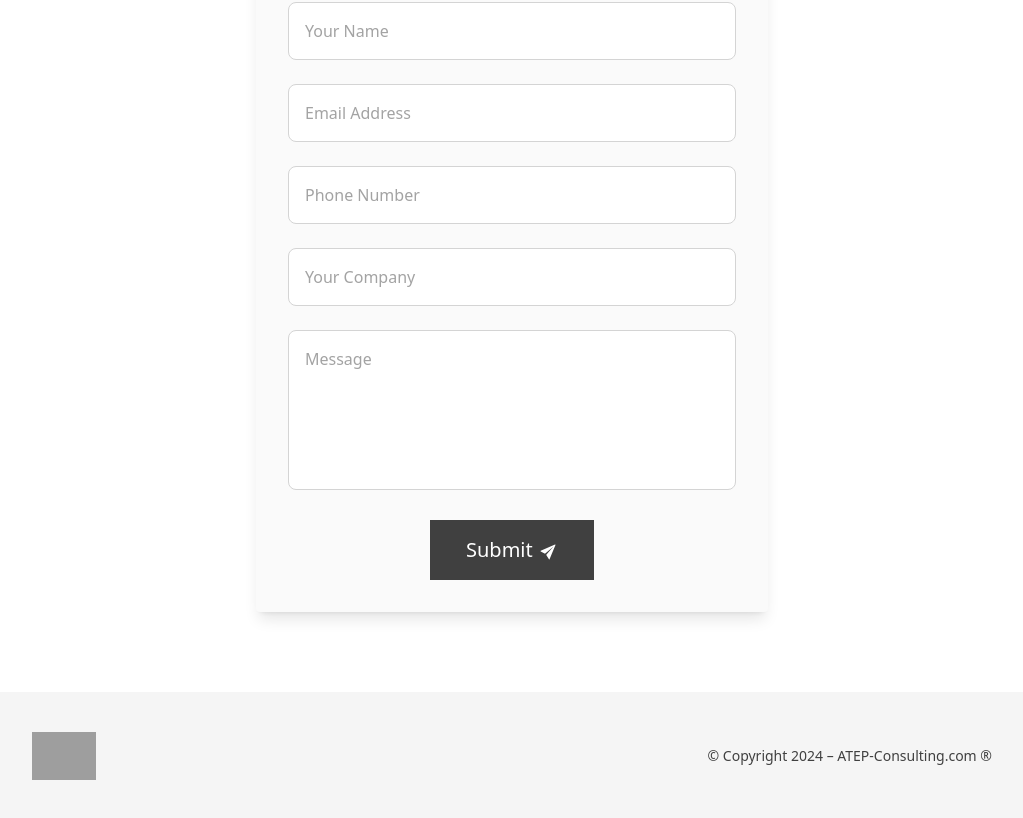
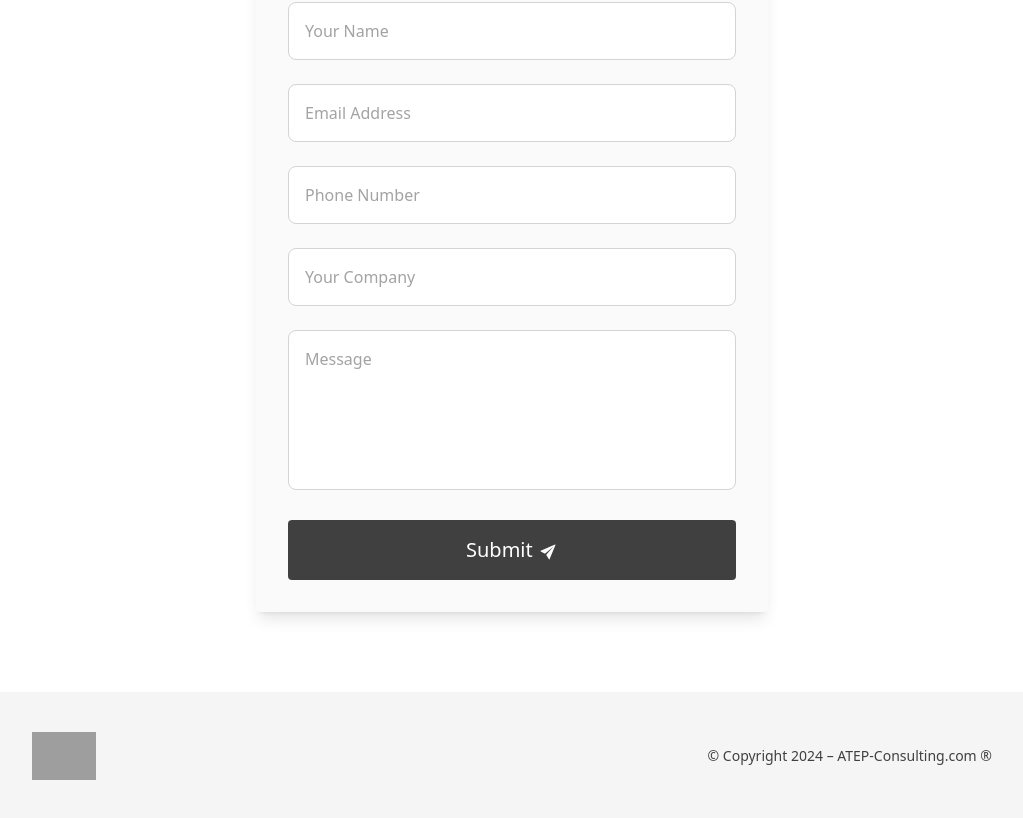
Before and after one commit to PabloTei/landing-atep, a React (Vite) app: page / in a window 1280 px wide. Shown: the part 5576-6394 px from the top of the page, without its empty margins (128-1151 px from the left). Built offline with nearby package versions, Linux system fonts and the light colour scheme; grey boxes are pictures that could not be loaded.

Commit message:
se cambia boton formulario

```diff
--- a/src/components/Contact.jsx
+++ b/src/components/Contact.jsx
@@ -40,7 +40,7 @@ const Contact = () => {
             className="w-full p-4 border border-neutral-300 rounded-lg focus:outline-none focus:ring-2 focus:ring-neutral-400 transition-all placeholder-neutral-400 h-40 resize-none"
           ></textarea>
 
-          <button className="w-full bg-neutral-700 px-9 py-4 text-xl text-white transition-colors hover:bg-neutral-800 md:w-fit my-12">
+          <button className="w-full rounded bg-neutral-700 px-9 py-4 text-xl text-white transition-colors hover:bg-neutral-800 my-12">
             Submit <IoIosSend className="inline" />
           </button>
         </form>
```
